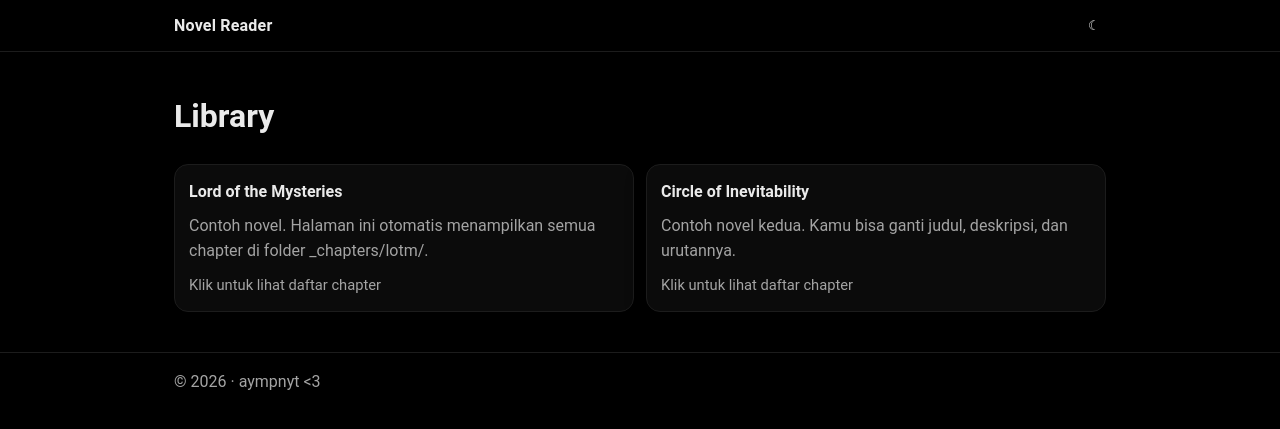
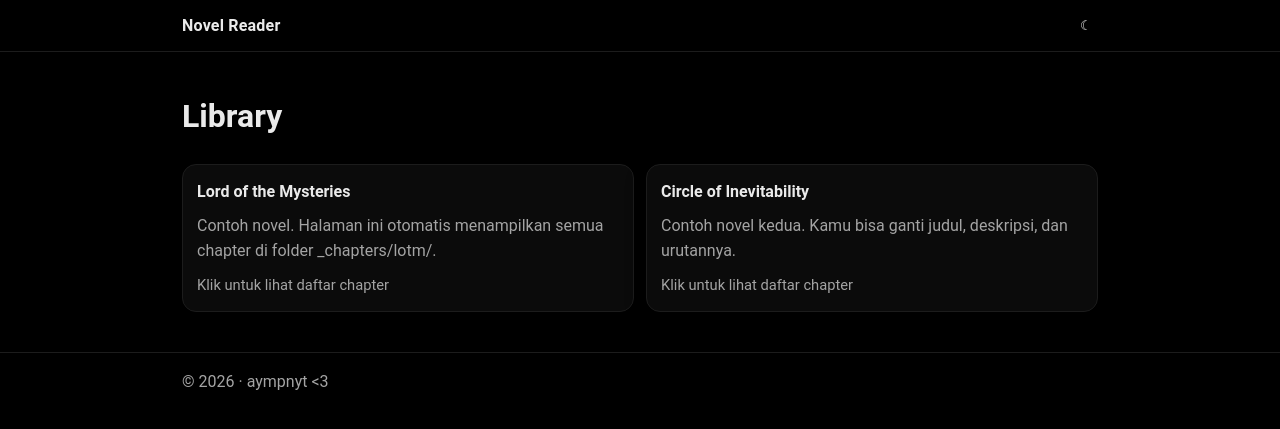
Before and after one commit to mumimoi/mumimoi.github.io, a Jekyll site: the page built from index.md, in a window 1280 px wide. Shown: the top 429 px of the page. Built offline with Jekyll 4.4.1, drawn with Linux system fonts in a browser that asks for light colours.

Commit message:
Update main.css

```diff
--- a/assets/css/main.css
+++ b/assets/css/main.css
@@ -12,6 +12,7 @@
 
   --radius: 14px;
   --container: 980px;
+  --gutter: clamp(16px, 4vw, 32px);
 
   --reader-font-size: 18px;
 }
@@ -49,8 +50,8 @@ code {
 .container{
   max-width: var(--container);
   margin: 0 auto;
-  padding-left: clamp(12px, 3vw, 24px);
-  padding-right: clamp(12px, 3vw, 24px);
+  padding-left: max(env(safe-area-inset-left), var(--gutter));
+  padding-right: max(env(safe-area-inset-right), var(--gutter));
 }
 
 .page{
```
